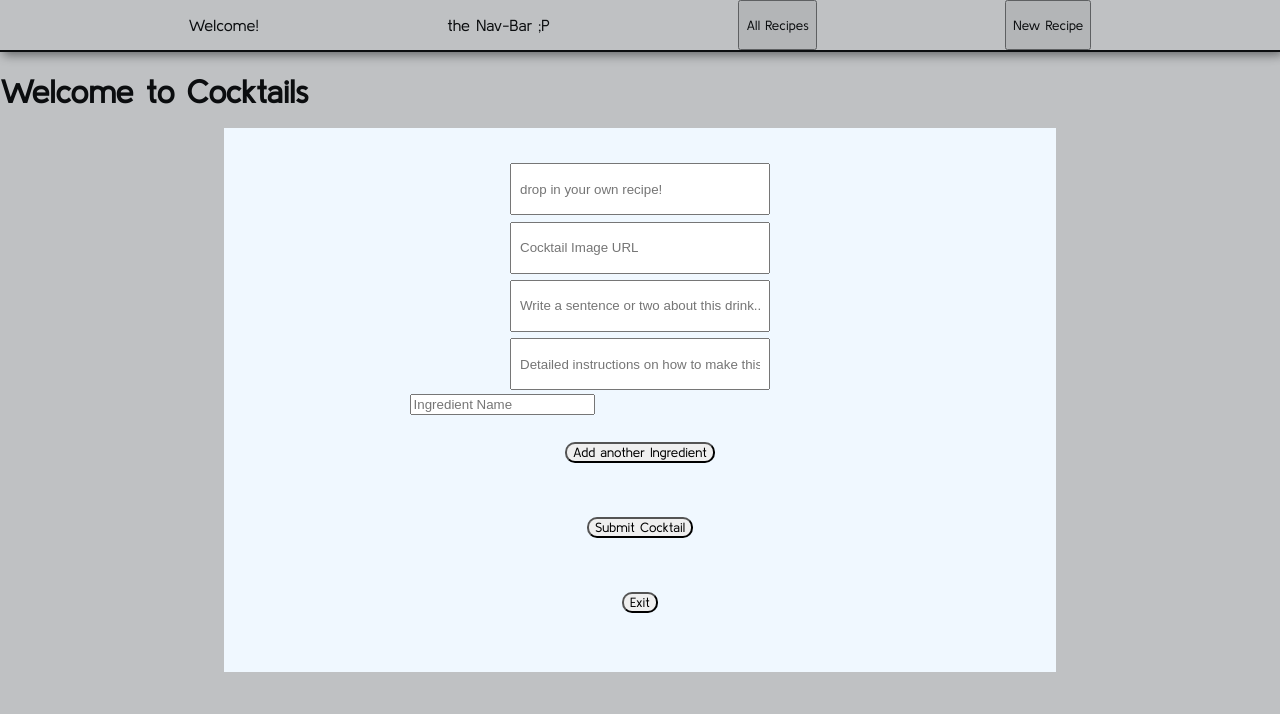
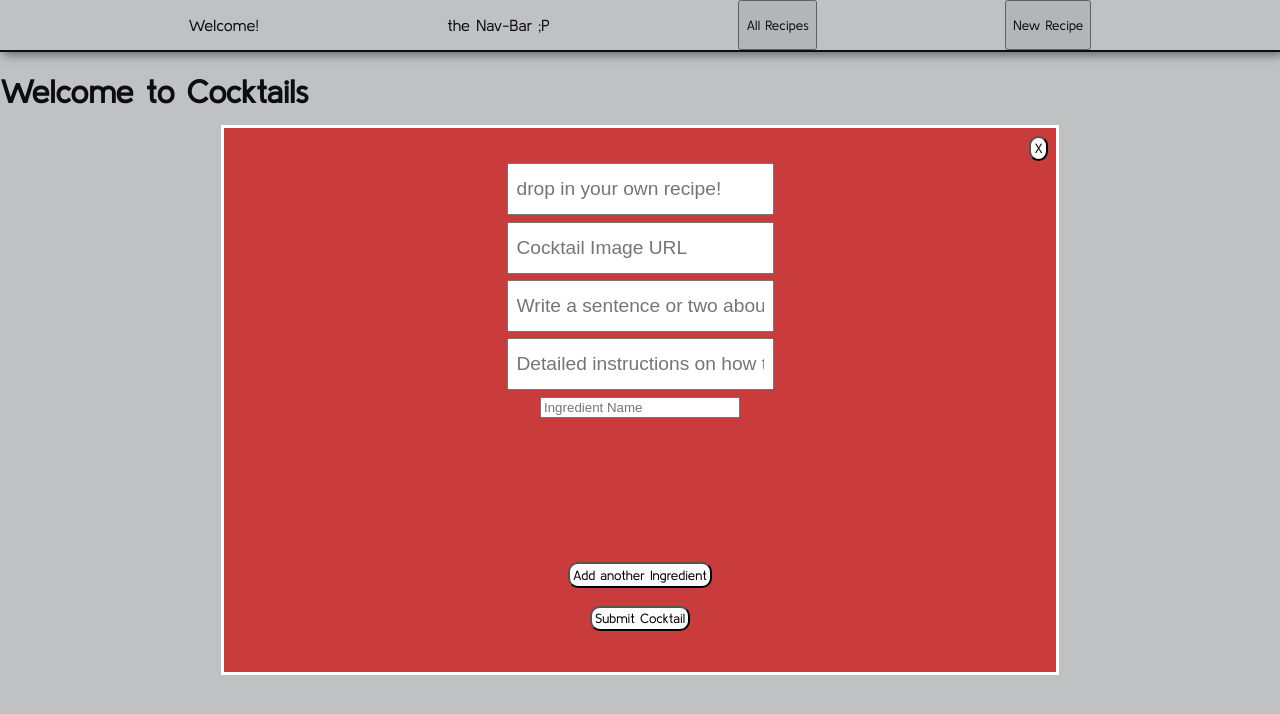
Before and after one commit to zckramer/richard-zack-frontend-api-mastery, a React (Create React App) app: page / in a window 1280 px wide. Both pictures are taken after a click on the button "New Recipe". Shown: the top 714 px of the page. Built offline with nearby package versions, Linux system fonts and the light colour scheme.

Commit message:
added form validation and styling

```diff
--- a/src/App.css
+++ b/src/App.css
@@ -1,3 +1,4 @@
+
 .App {
   text-align: center;
   margin-left: auto;
@@ -98,39 +99,58 @@
 }
 
 .modal-content {
+  position: relative;
   display: flex;
   flex-flow: column wrap;
   height: 30rem;
   width: 60%;
-  background-color: aliceblue;
+  max-width: 50rem;
+  background-color: rgb(202, 59, 59);
+  border: white solid 3px;
   margin: auto;
   padding: 2rem;
 }
 
 .modal-content > input {
+  position: relative;
+  font-size: 1.2rem;
   height: 2rem;
   max-width: 20rem;
   min-width: 15rem;
   padding: .5rem;
   margin: .2rem auto;
 }
+.modal-content.submitted > *:invalid, .modal-content.submitted > section > *:invalid {
+  background-color: rgb(110, 35, 35);
+  border: yellow 3px solid;
+  color: white;
+
+}
+
+.modal-content > input:active {
+  outline: rgb(157, 255, 0) .8rem;
+}
 
 .modal-content > button {
+  background-color: rgb(252, 252, 252);
+  padding: .2rem;
+  cursor: pointer;
   max-width: 10rem;
   max-height: 5rem;
   border-radius: 10px;
   margin: auto;
 }
 
+.modal-content > button:hover {
+  background-color: rgb(175, 175, 175);
+  transition: .3s;
+}
+
+.modal-exit {
+  position: absolute;
+  top: .5rem;
+  right: .5rem;
+}
 .recipe-page-img {
   max-height: 10rem;
 }
-
-.input__recipe-ingredient-container {
-  display: flex;
-  flex-direction: row nowrap;
-  height: auto;
-  width: 60%;
-  min-width: 10rem;
-  margin: 0 auto;
-}
--- /dev/null
+++ b/src/components/NewRecipeForm.css
@@ -0,0 +1,20 @@
+.input__recipe-ingredient {
+    width: 12rem;
+    margin: .2rem auto;
+}
+.input__recipe-ingredient-container {
+    display: flex;
+    flex-direction: column;
+    height: 10rem;
+    width: 50%;
+    min-width: 10rem;
+    max-width: 15rem;
+
+    overflow-y: auto;
+    margin: 0 auto;
+  }
+
+/*
+.input__recipe-ingredient-container::-webkit-scrollbar-track {
+    border-radius: 10px;
+} */
--- a/src/components/NewRecipeForm.jsx
+++ b/src/components/NewRecipeForm.jsx
@@ -1,16 +1,22 @@
 import React from 'react'
-
+import './NewRecipeForm.css'
 
 const BASE_URL = "http://localhost:8080/recipes"
 
 export default function NewRecipeForm(props) {
+const IngredientInputElement = <input required className="input__recipe-ingredient" name="ingredient" placeholder="Ingredient Name"></input>
+const [ingredientFields, setIngredientFields] = React.useState([IngredientInputElement])
 
-const [ingredientFields, setIngredientFields] = React.useState([<input className="input__recipe-ingredient" name="ingredient" placeholder="Ingredient Name"></input>])
 
   function handleAddIngredientField(event) {
     event.preventDefault();
     const oldIngredientsFields = ingredientFields
-    setIngredientFields([...oldIngredientsFields, <input className="input__recipe-ingredient" name="ingredient" placeholder="Ingredient Name"></input>])
+    setIngredientFields([...oldIngredientsFields, IngredientInputElement])
+  }
+
+  function handleSubmitValidationStyle() {
+    const formContent = document.querySelector(".modal-content");
+    formContent.classList.add("submitted");
   }
 
   function handleSubmit(event) {
@@ -23,9 +29,13 @@ const [ingredientFields, setIngredientFields] = React.useState([<input className
     const ingredientsArray = document.querySelectorAll(".input__recipe-ingredient");
     const ingredients = []
     ingredientsArray.forEach(ingredient => {
+      console.log(ingredient.value)
+      if(ingredient.value) {
         ingredients.push(ingredient.value)
+        }
     })
 
+    if(name && image && description && instructions && ingredientsArray) {
       fetch(BASE_URL, {
         method: "POST",
         headers: {
@@ -44,15 +54,18 @@ const [ingredientFields, setIngredientFields] = React.useState([<input className
             props.onSubmit()
           }
         })
+    } else {
+      handleSubmitValidationStyle();
+    }
   }
 
   return (
     <div className="modal-container show">
       <form className="modal-content">
-        <input className="input__recipe-name" name="name" placeholder="drop in your own recipe!"></input>
-        <input className="input__recipe-image" name="image" placeholder="Cocktail Image URL"></input>
-        <input className="input__recipe-description" name="description" placeholder="Write a sentence or two about this drink...!"></input>
-        <input className="input__recipe-instructions" name="instructions" placeholder="Detailed instructions on how to make this drink..."></input>
+        <input className="input__recipe-name" required name="name" placeholder="drop in your own recipe!"></input>
+        <input className="input__recipe-image" required name="image" placeholder="Cocktail Image URL"></input>
+        <input className="input__recipe-description" required name="description" placeholder="Write a sentence or two about this drink...!"></input>
+        <input className="input__recipe-instructions" required name="instructions" placeholder="Detailed instructions on how to make this drink..."></input>
         <section className="input__recipe-ingredient-container">
           {ingredientFields.map(field=>{
             return field
@@ -60,7 +73,7 @@ const [ingredientFields, setIngredientFields] = React.useState([<input className
         </section>
         <button className="recipe-add-ingredient" name="add-ingredient" onClick={handleAddIngredientField}>Add another Ingredient</button>
         <button type="submit" onClick={handleSubmit}>Submit Cocktail</button>
-        <button type="button" onClick={props.clearModal}>Exit</button>
+        <button type="button" onClick={props.clearModal} className="modal-exit"> X </button>
 
       </form>
     </div>
```
Also changed, not shown: 1 other file (tests, documents, lock files or other folders). Lines whose indentation alone changed are shown as unchanged.
